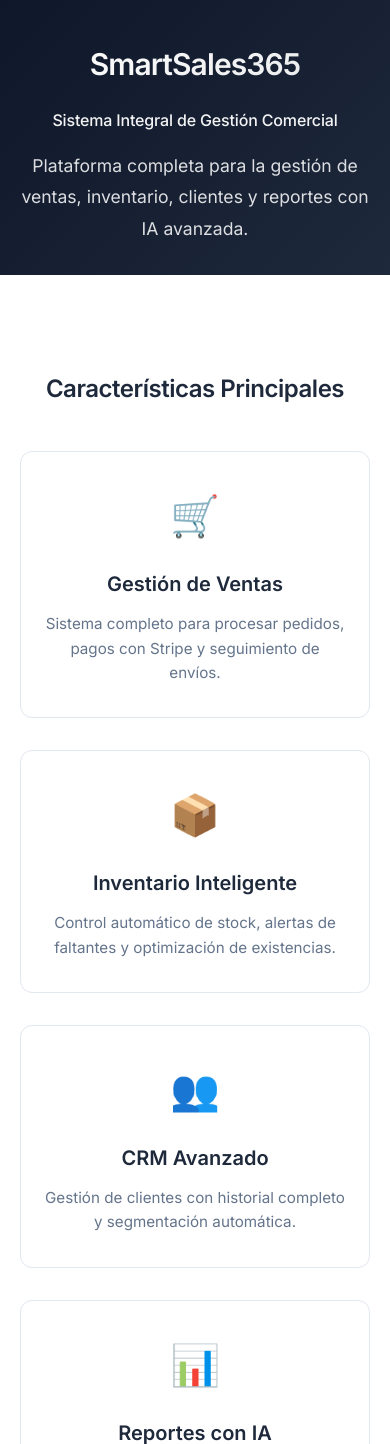
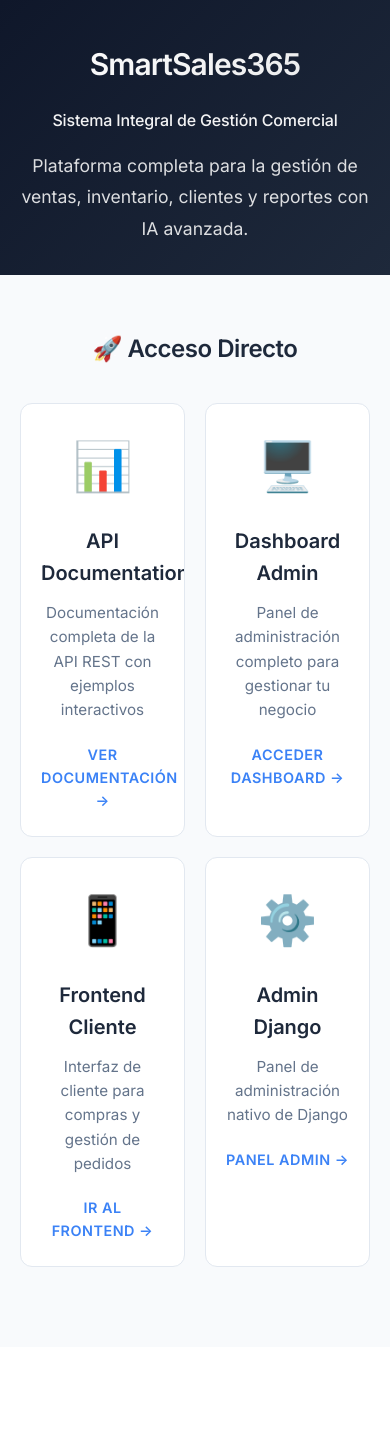
Before and after one commit to susy215/ecommerce, a Django app: page / in a window 390 px wide. Shown: the top 1444 px of the page. Run offline with Django 5.2, Linux system fonts and the light colour scheme; parts of the project's set-up code (start-up, migrations or seed data) failed here and were passed over.

Commit message:
feat: ðŸš€ Mover Acceso RÃ¡pido al inicio + Layout optimizado
- SecciÃ³n 'Acceso Directo' movida al inicio (despuÃ©s del header)
- Layout optimizado: 2x2 grid (240px min-width) en lugar de 4x1
- Padding reducido (60px top, 80px bottom) para mejor flujo
- Cards centradas con max-width 900px y margin auto
- Texto centrado en cards para mejor legibilidad
- Espaciado optimizado entre secciones
- Responsive mejorado: 2 columnas en tablets, 1 en mÃ³viles
- TÃ­tulo mÃ¡s conciso: 'Acceso Directo' en lugar de 'Acceso RÃ¡pido'
- Eliminada secciÃ³n duplicada del final
- Mejor jerarquÃ­a visual y espaciado consistente

```diff
--- a/core/templates/core/home.html
+++ b/core/templates/core/home.html
@@ -125,10 +125,14 @@
             text-align: center;
             font-size: 2.25rem;
             font-weight: 700;
-            margin-bottom: 64px;
+            margin-bottom: 48px;
             color: var(--text-primary);
             letter-spacing: -0.02em;
             line-height: 1.2;
+        }
+
+        .quick-access .section-title {
+            margin-bottom: 40px;
         }
 
         .features-grid {
@@ -573,20 +577,22 @@
 
         /* Acceso Rápido */
         .quick-access {
-            padding: 100px 0;
+            padding: 60px 0 80px;
             background: var(--background-secondary);
         }
 
         .access-grid {
             display: grid;
-            grid-template-columns: repeat(auto-fit, minmax(280px, 1fr));
-            gap: 32px;
+            grid-template-columns: repeat(auto-fit, minmax(240px, 1fr));
+            gap: 24px;
+            max-width: 900px;
+            margin: 0 auto;
         }
 
         .access-card {
             background: var(--background);
             border-radius: var(--radius-lg);
-            padding: 32px 24px;
+            padding: 28px 20px;
             border: 1px solid var(--border-color);
             text-decoration: none;
             color: var(--text-primary);
@@ -594,6 +600,7 @@
             position: relative;
             overflow: hidden;
             display: block;
+            text-align: center;
         }
 
         .access-card::before {
@@ -777,7 +784,7 @@
             }
 
             .access-grid {
-                grid-template-columns: 1fr;
+                grid-template-columns: repeat(2, 1fr);
                 gap: 20px;
             }
 
@@ -824,6 +831,42 @@
             <p class="description">{{ descripcion }}</p>
         </div>
     </header>
+
+    <!-- Acceso Rápido -->
+    <section class="quick-access">
+        <div class="container">
+            <h2 class="section-title">🚀 Acceso Directo</h2>
+            <div class="access-grid">
+                <a href="/api/docs/" class="access-card" target="_blank">
+                    <div class="access-icon">📊</div>
+                    <h3>API Documentation</h3>
+                    <p>Documentación completa de la API REST con ejemplos interactivos</p>
+                    <div class="access-link">Ver Documentación →</div>
+                </a>
+
+                <a href="https://dashboard-eccomerce.vercel.app/" class="access-card" target="_blank">
+                    <div class="access-icon">🖥️</div>
+                    <h3>Dashboard Admin</h3>
+                    <p>Panel de administración completo para gestionar tu negocio</p>
+                    <div class="access-link">Acceder Dashboard →</div>
+                </a>
+
+                <a href="https://smartsales-frontend.vercel.app/" class="access-card" target="_blank">
+                    <div class="access-icon">📱</div>
+                    <h3>Frontend Cliente</h3>
+                    <p>Interfaz de cliente para compras y gestión de pedidos</p>
+                    <div class="access-link">Ir al Frontend →</div>
+                </a>
+
+                <a href="/admin/" class="access-card" target="_blank">
+                    <div class="access-icon">⚙️</div>
+                    <h3>Admin Django</h3>
+                    <p>Panel de administración nativo de Django</p>
+                    <div class="access-link">Panel Admin →</div>
+                </a>
+            </div>
+        </div>
+    </section>
 
     <!-- Características -->
     <section class="features">
```
Also changed, not shown: other parts of core/templates/core/home.html (+0 -36 lines).
